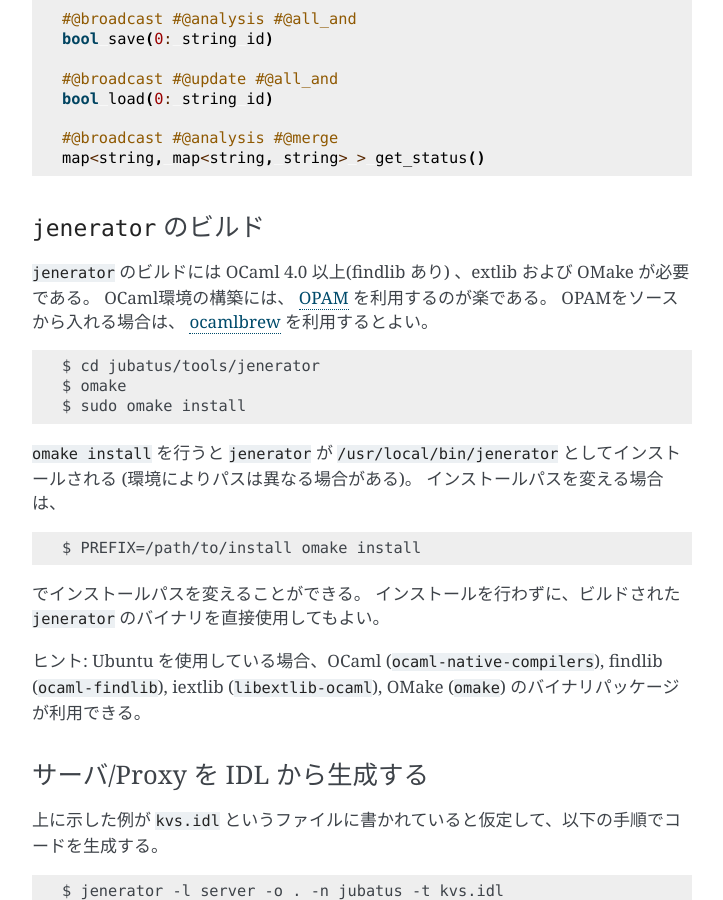
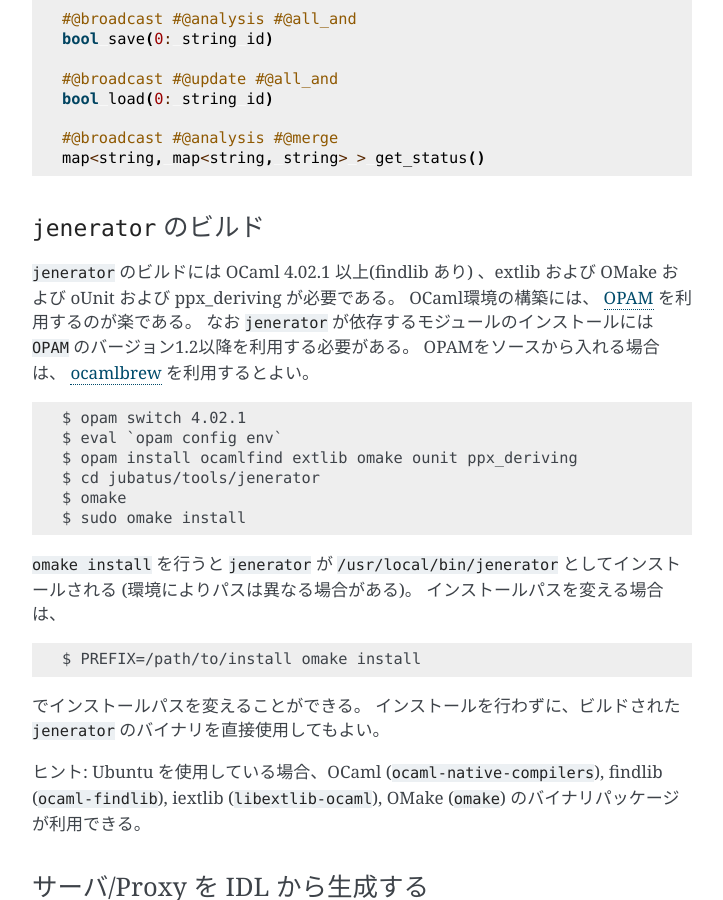
Before and after one commit to jubatus/website, a Sphinx documentation site: the page built from source/ja/server.rst, in a window 1280 px wide and 900 px high, scrolled down 2896 px. Shown: the whole window, without its empty margins (388-1111 px from the left). Built offline with Sphinx 7.4.7, drawn with Linux system fonts in a browser that asks for light colours; the version number could not be read and is left out.

Commit message:
add jenerators dependency

```diff
--- a/source/en/server.rst
+++ b/source/en/server.rst
@@ -114,12 +114,16 @@
 Building ``jenerator``
 ~~~~~~~~~~~~~~~~~~~~~~
 
-You need OCaml >=4.0 (with findlib), extlib and OMake to build ``jenerator``.
+You need OCaml >=4.02.1 (with findlib), extlib and OMake and oUnit and ppx_deriving to build ``jenerator``.
 We recommend to use `OPAM <http://opam.ocaml.org/>`_ to make OCaml environment.
+You have to use ``OPAM`` version 1.2 or more for installing modules which ``jenerator`` depends.
 When you want to install OPAM from its source, `ocamlbrew <http://opam.ocaml.org/doc/Quick_Install.html#h4-Usingocamlbrew>`_ is usefull.
 
 ::
 
+  $ opam switch 4.02.1
+  $ eval `opam config env`
+  $ opam install ocamlfind extlib omake ounit ppx_deriving
   $ cd jubatus/tools/jenerator
   $ omake
   $ sudo omake install
--- a/source/ja/server.rst
+++ b/source/ja/server.rst
@@ -114,12 +114,16 @@
 ``jenerator`` のビルド
 ~~~~~~~~~~~~~~~~~~~~~~
 
-``jenerator`` のビルドには OCaml 4.0 以上(findlib あり) 、extlib および OMake が必要である。
+``jenerator`` のビルドには OCaml 4.02.1 以上(findlib あり) 、extlib および OMake および oUnit および ppx_deriving が必要である。
 OCaml環境の構築には、 `OPAM <http://opam.ocaml.org/>`_ を利用するのが楽である。
+なお ``jenerator`` が依存するモジュールのインストールには ``OPAM`` のバージョン1.2以降を利用する必要がある。
 OPAMをソースから入れる場合は、 `ocamlbrew <http://opam.ocaml.org/doc/Quick_Install.html#h4-Usingocamlbrew>`_ を利用するとよい。
 
 ::
 
+  $ opam switch 4.02.1
+  $ eval `opam config env`
+  $ opam install ocamlfind extlib omake ounit ppx_deriving
   $ cd jubatus/tools/jenerator
   $ omake
   $ sudo omake install
```
